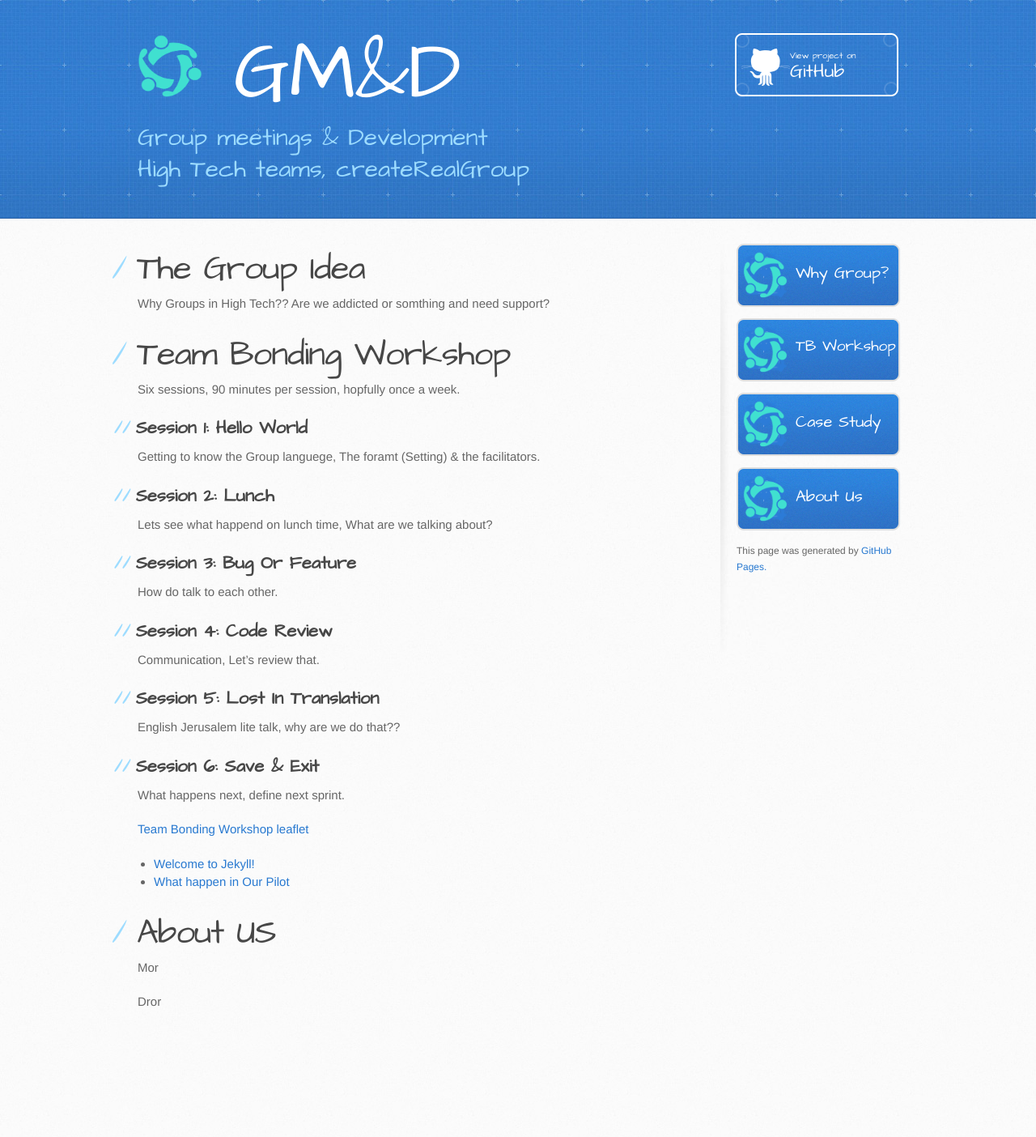
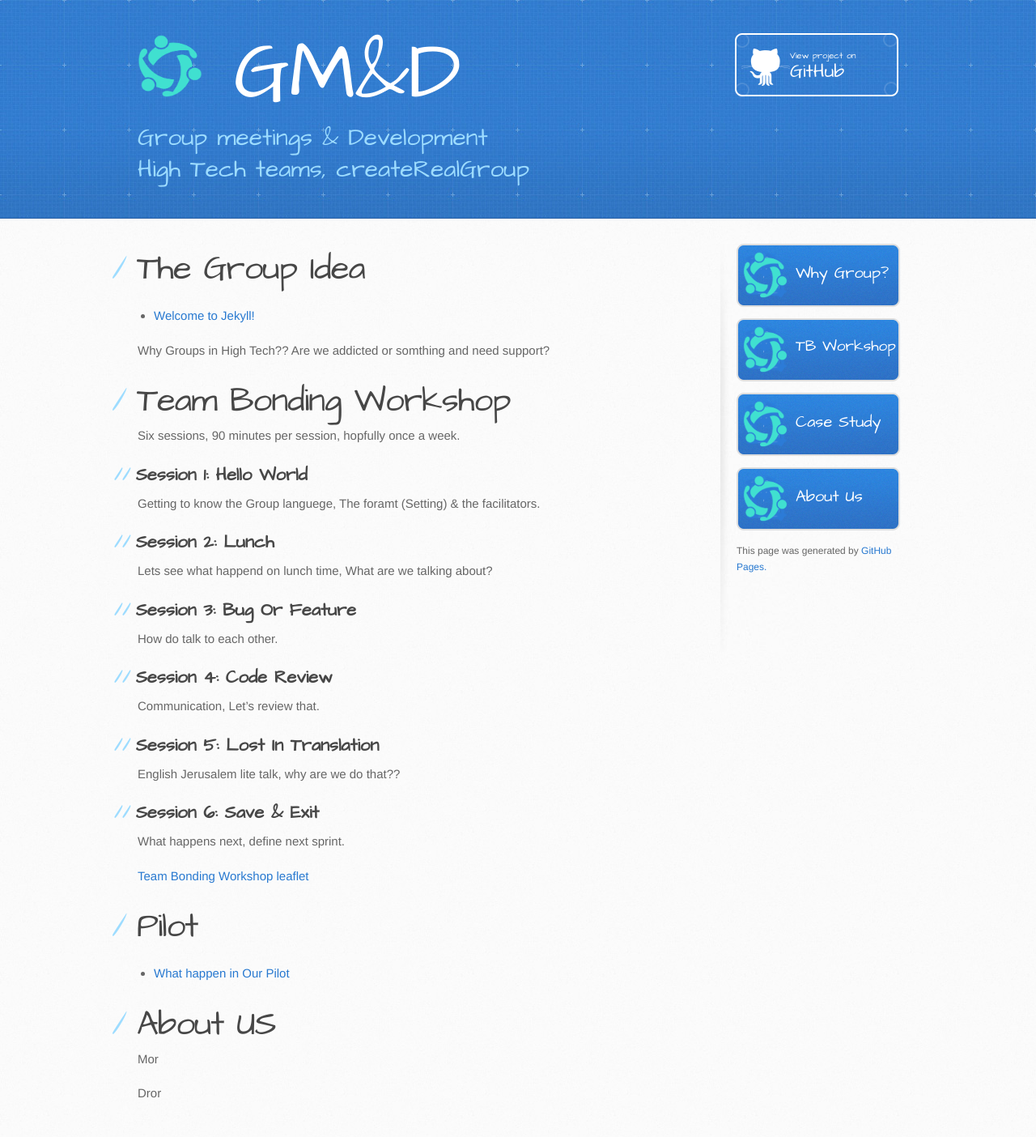
Before and after one commit to drorarm/gmnd, a Jekyll site: the page built from index.md, in a window 1280 px wide. Shown: the whole page at 81% size. Built offline with Jekyll 4.4.1, drawn with Linux system fonts in a browser that asks for light colours; our own code applies the rules of GitHub Pages for plain Markdown files; before the commit the page ends 1291 px from its top, so only the background shows below that.

Commit message:
adding category to posts and list of posts

```diff
--- a/index.md
+++ b/index.md
@@ -5,6 +5,17 @@ layout: default
 
 # The Group Idea
 {: #group-idea }
+
+<ul>
+  {% for post in site.posts %}
+   {% if post.category == "group-idea" %}
+    <li>
+      <a href="{{site.baseurl | append:  post.url }}">{{ post.title }}</a>
+    </li>
+   {% endif %}
+  {% endfor %}
+</ul>
+
 
 Why Groups in High Tech??
 Are we addicted or somthing and need support?
@@ -32,16 +43,21 @@ English Jerusalem lite talk, why are we do that??
 ## Session 6: Save & Exit
 What happens next, define next sprint.
 
-
 [Team Bonding Workshop leaflet]({{ site.url | append: site.baseurl}}/assets/pdfs/ws_leaflet.pdf)
 
+
+# Pilot
+{: #pilot }
 <ul>
   {% for post in site.posts %}
+   {% if post.category == "pilot" %}
     <li>
       <a href="{{site.baseurl | append:  post.url }}">{{ post.title }}</a>
     </li>
+   {% endif %}
   {% endfor %}
 </ul>
+
 
 
 # About US
```
Also changed, not shown: _posts/2018-08-29-Pilot.md (+1 -1 lines), _posts/2018-08-30-helloPosts.md (+1 -1 lines), 1 other file.
